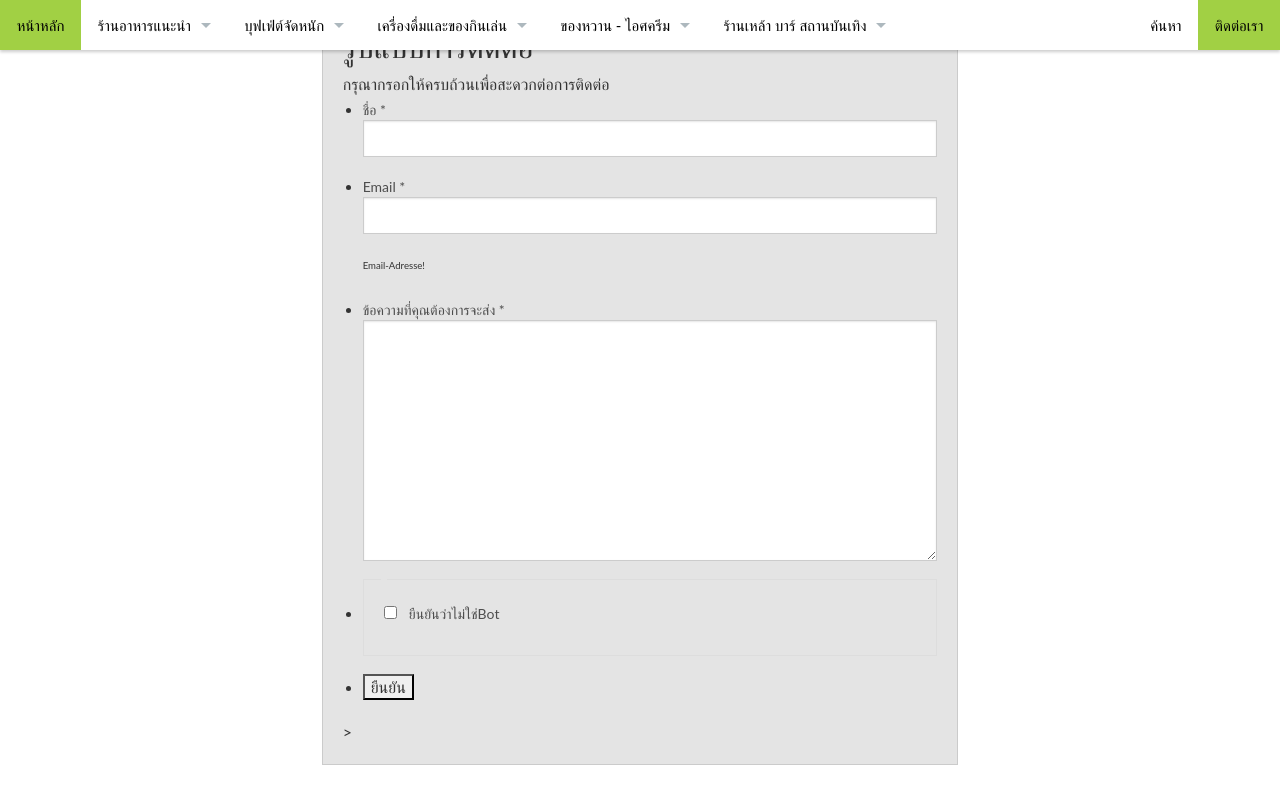
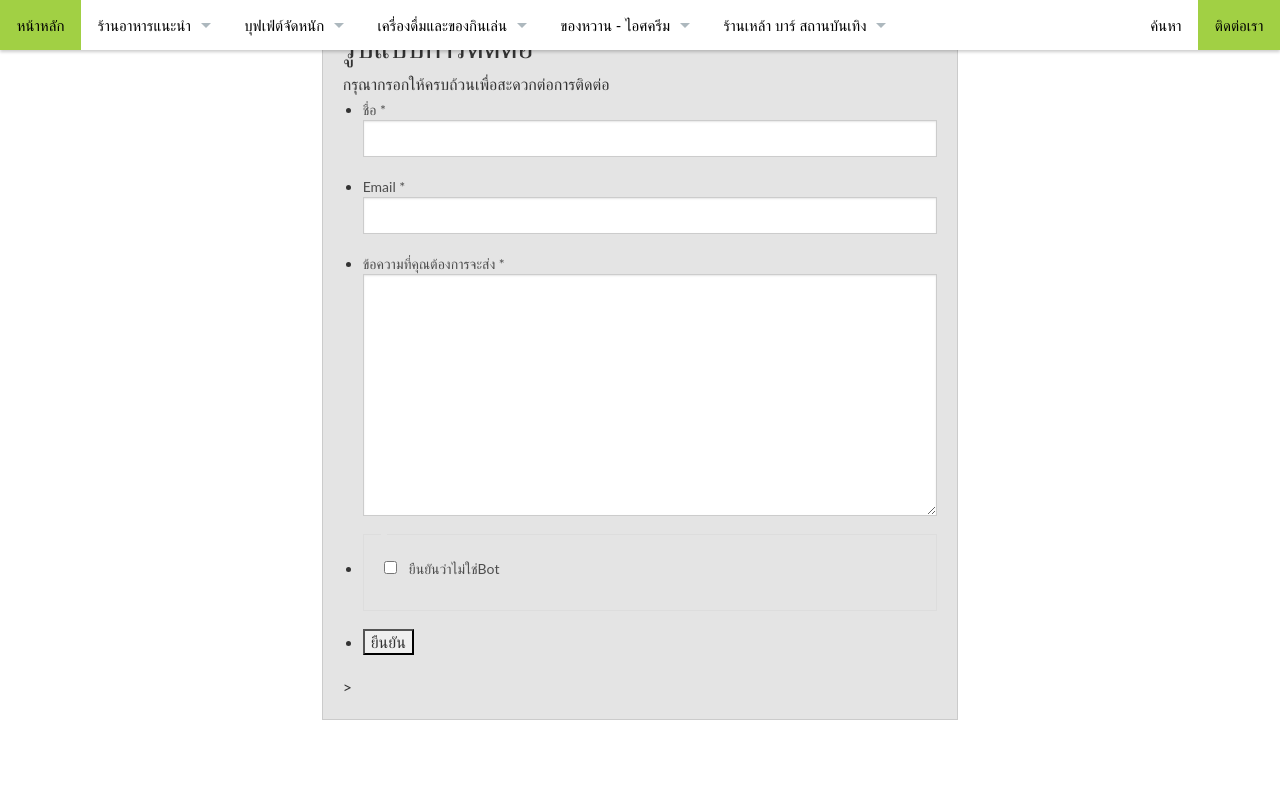
Before and after one commit to hatyairoiroi/hatyairoiroi.github.io, a Jekyll site: the page built from pages/contact.md, in a window 1280 px wide and 900 px high, scrolled down 563 px. Shown: the top 804 px of the window. Built offline with Jekyll 4.4.1, drawn with Linux system fonts in a browser that asks for light colours.

Commit message:
Update contact.md

```diff
--- a/pages/contact.md
+++ b/pages/contact.md
@@ -43,7 +43,6 @@ permalink: "/contact/"
 	<div>
 		<input id="Field3" name="Field3" type="email" spellcheck="false" class="field text large" value="" maxlength="255" tabindex="2" onkeyup="handleInput(this);" onchange="handleInput(this);" required="">
 	</div>
-		<p class="instruct" id="instruct3"><small>Email-Adresse!</small></p>
 	</li>
 
 
@@ -100,13 +99,6 @@ permalink: "/contact/"
 				</div>
 	</li>
 
-		<li class="hide">
-		<label for="comment">Do Not Fill This Out</label>
-		<textarea name="comment" id="comment" rows="1" cols="1"></textarea>
-		<input type="hidden" id="idstamp" name="idstamp" value="gWX1mjWzxQlkgyn23Pqqm8htB/iSMPvliI3NSqsCVR0=">
-				<input type="hidden" id="stats" name="stats" value="{&quot;errors&quot;:0,&quot;startTime&quot;:0,&quot;endTime&quot;:0,&quot;referer&quot;:&quot;https:\/\/hatyairoiroi.github.io\/\/contact\/&quot;}">
-				<input type="hidden" id="clickOrEnter" name="clickOrEnter" value="">
-			</li>
 	</ul>
 </form>>
 </div>
```
